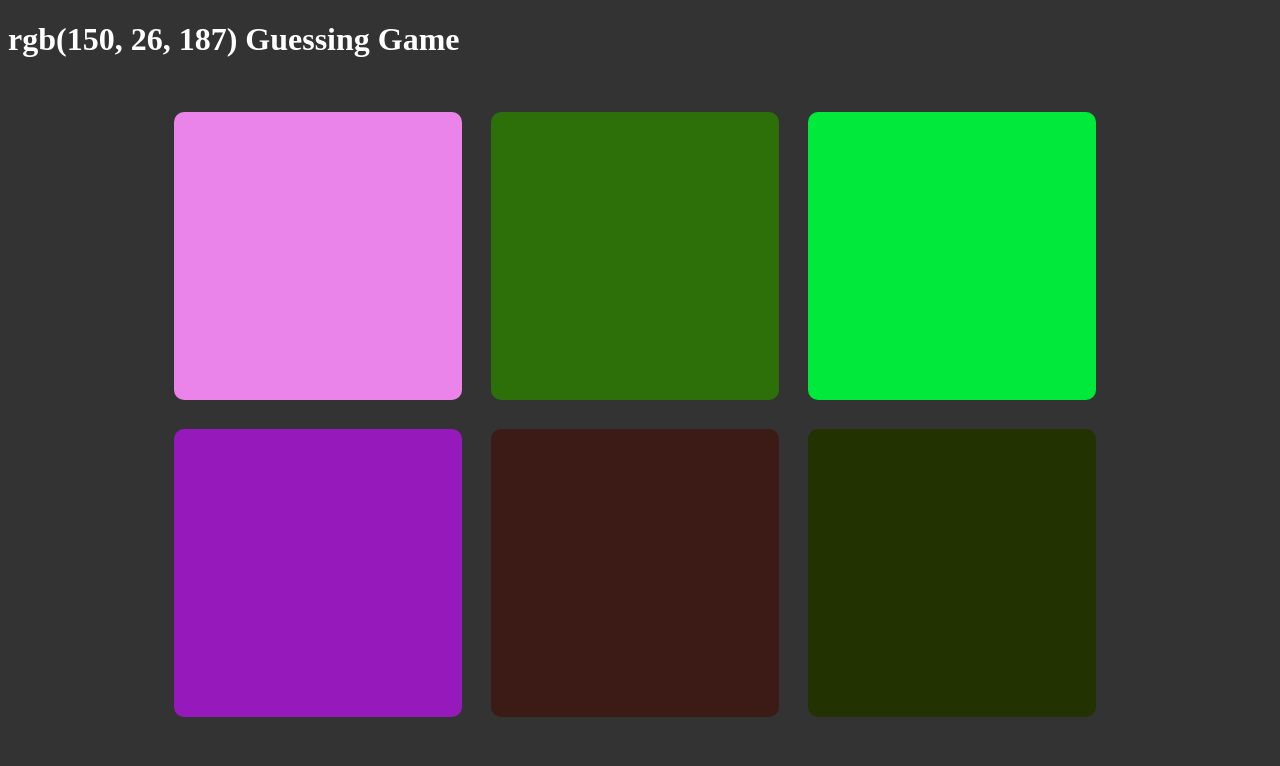
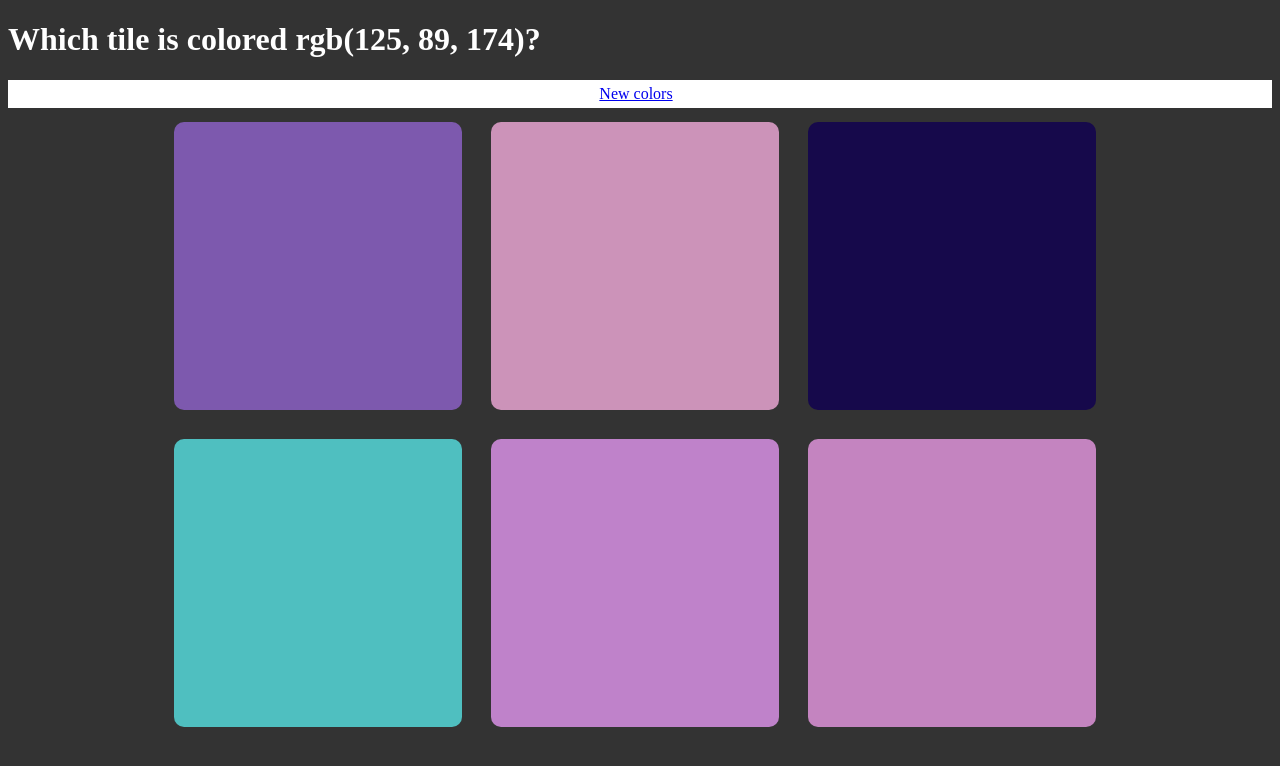
Before and after one commit to lukaszsobek/color-game, a plain HTML site: page index.html in a window 1280 px wide. Drawn offline with Linux system fonts and the light colour scheme.

Commit message:
- adds color randomization - adds color reset link

```diff
--- a/index.html
+++ b/index.html
@@ -7,8 +7,15 @@
 
 </head>
 <body>
-	<h1><span class="currColor">Color</span> Guessing Game</h1>
-	<div><span class="message">&nbsp;</span></div>
+	<h1>Which tile is colored <span class="currColor">Color</span>?</h1>
+
+	<div class='nav'>
+		<span class="restart">
+			<a href="#">New colors</a>
+		</span>
+		<span class="message">&nbsp;</span>
+	</div>
+
 	<div class="container">
 		<div class="square"></div>
 		<div class="square"></div>
--- a/script.js
+++ b/script.js
@@ -1,14 +1,8 @@
-let colors = [
-	"rgb(234, 132, 235)",
-	"rgb(45, 111, 8)",
-	"rgb(1, 234, 60)",
-	"rgb(150, 26, 187)",
-	"rgb(60, 26, 22)",
-	"rgb(34, 50, 1)"
-]
+let colors = generateColors(6)
 
 // assign selected color and display it
-let selectedColor = colors[3]
+let selectedColor = pickColor()
+console.log(selectedColor)
 selectedColorSpan = document.querySelector(".currColor")
 selectedColorSpan.textContent = selectedColor
 
@@ -46,4 +40,34 @@ function changeColors(color) {
 	 	squares[i].style.backgroundColor = color;
 	}
 
+	let theH1 = document.querySelector("h1")
+	theH1.style.backgroundColor = color
+
 }
+
+function generateColors(number) {
+
+	let outputObject = []
+
+	for(let i = 0; i < number; i++) {
+		outputObject.push("rgb(" +
+			Math.floor(Math.random() * 256) + ", " +
+			Math.floor(Math.random() * 256) + ", " +
+			Math.floor(Math.random() * 256) + ")"
+		)
+
+	}
+
+	return outputObject
+}
+
+function pickColor() {
+	return colors[Math.floor(Math.random() * colors.length)]
+}
+
+
+// assign click logic to new colors
+let resetLink = document.querySelector(".restart a")
+resetLink.addEventListener("click", function() {
+	console.log("clicked")
+})
--- a/style.css
+++ b/style.css
@@ -16,3 +16,11 @@ body {
 	margin: 1.5%;
 	border-radius: 10px;
 }
+
+.nav {
+	padding: 5px 0;
+	width: 100%;
+	text-align: center;
+	background-color: #fff;
+	color: #000;
+}
```
